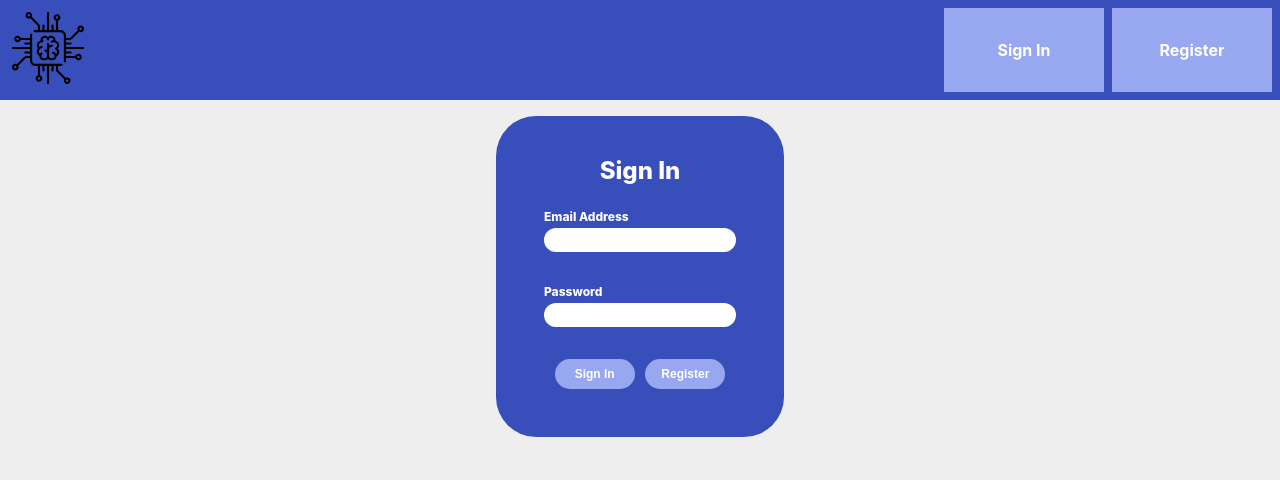
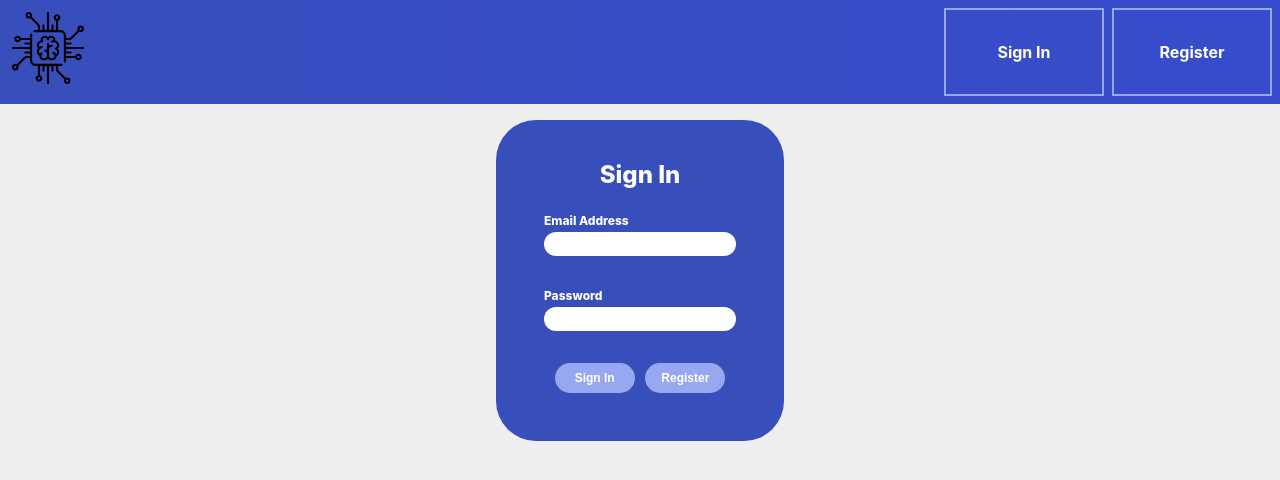
Before and after one commit to timcarew/brain, a React (Create React App) app: page / in a window 1280 px wide. Shown: the top 480 px of the page. Built offline with nearby package versions, Linux system fonts and the light colour scheme.

Commit message:
change button feel and transition

```diff
--- a/package.json
+++ b/package.json
@@ -6,7 +6,8 @@
     "clarifai": "^2.9.0",
     "react": "^16.8.6",
     "react-dom": "^16.8.6",
-    "react-scripts": "2.1.8"
+    "react-scripts": "2.1.8",
+    "react-transition-group": "^4.0.1"
   },
   "scripts": {
     "start": "react-scripts start",
--- a/src/components/Navigation/Navigation.css
+++ b/src/components/Navigation/Navigation.css
@@ -2,7 +2,8 @@
   display: flex;
   justify-content: space-between;
   padding: .5rem;
-  background-color: #374EBB;
+  background-image: linear-gradient(to right, #374ebb, #374ccc);
+  /* background-color: #374EBB; */
 }
 
 .logo {
@@ -19,32 +20,60 @@
 
 .nav-button_signout {
   color: white;
-  background-color: #98A8F0;
+  /* background-color: #98A8F0;*/
+  border: 2px solid #98a8f0;
   font-weight: 700;
+  transition: all 0.5s ease;
+}
+
+.nav-button_signout:hover {
+  transform: scale(0.9);
+  background-color: #98a8f0;
+  cursor: pointer;
+}
+
+.nav-button_signout:active {
+  transform: scale(1);
 }
 
 .nav-button_signin {
   color: white;
-  background-color: #98A8F0;
+  /* background-color: #98A8F0; */
+  border: 2px solid #98a8f0;
   font-weight: 700;
   margin-right: .5rem;
+  transition: all 0.5s ease;
 }
+
+.nav-button_signin:hover {
+  transform: scale(0.9);
+  background-color: #98a8f0;
+  cursor: pointer;
+}
+
+.nav-button_signin:active {
+  transform: scale(1);
+}
+
 
 .nav-button_register {
   color: white;
-  background-color: #98A8F0;
+  /* background-color: #98A8F0; */
+  border: 2px solid #98a8f0;
   font-weight: 700;
+  transition: all .5s ease;
+}
+
+.nav-button_register:hover {
+  transform: scale(0.9);
+  background-color: #98a8f0;
+  cursor: pointer;
+}
+
+.nav-button_register:active {
+  transform: scale(1);
 }
 
 .nav-button-group {
   display: flex;
 }
-
-.signout:hover {
-  transform: scale(1.05);
-  cursor: pointer;
-}
-
-.signout:active {
-  transform: scale(1);
-}
--- a/src/components/Signin/Signin.css
+++ b/src/components/Signin/Signin.css
@@ -3,6 +3,7 @@
   margin: 0 auto;
   padding: 1rem;
   width: 20rem;
+  transition: all 0.3s ease;
 }
 
 .signin-form {
```
Also changed, not shown: 1 other file (tests, documents, lock files or other folders).
